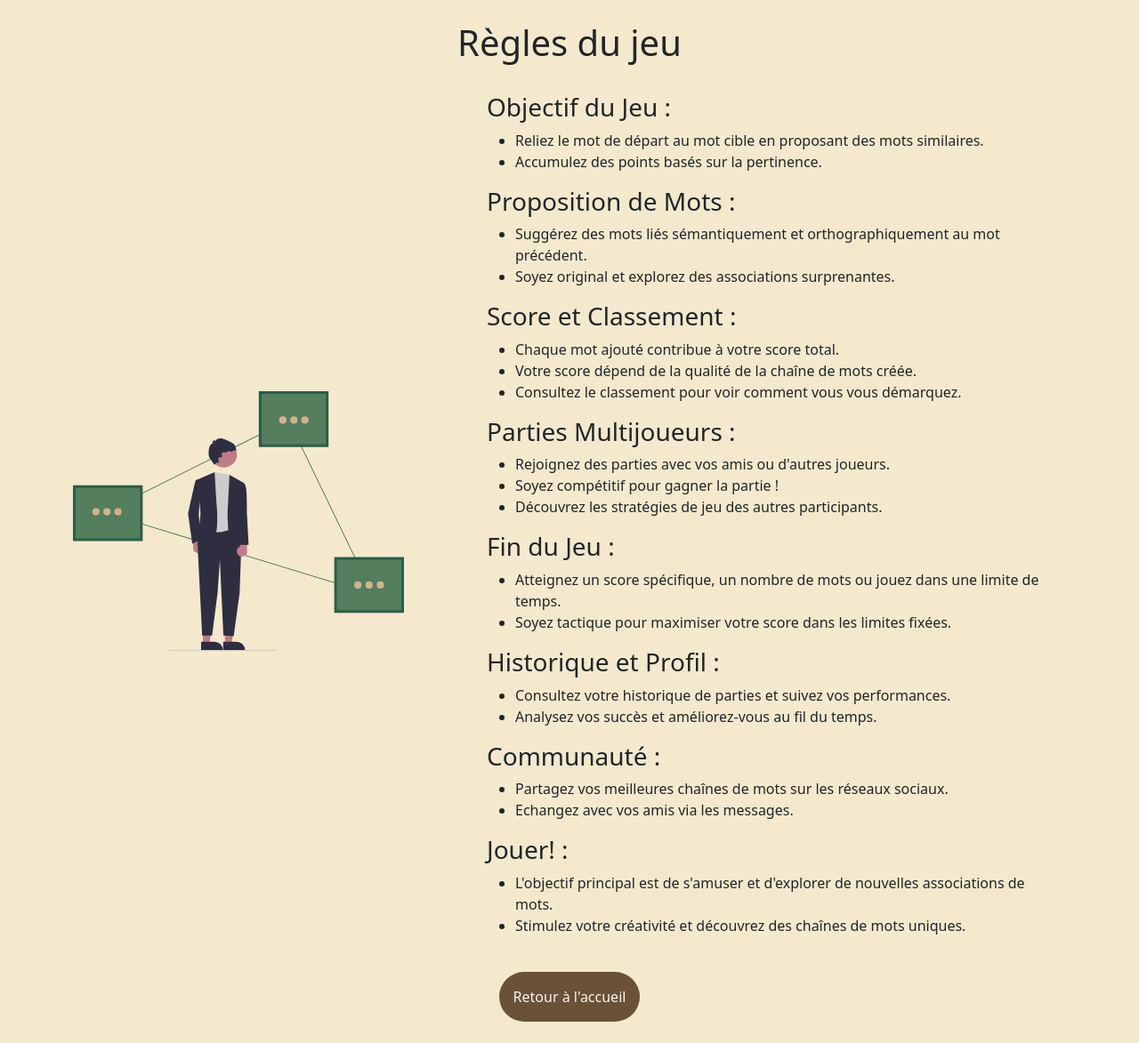
After one commit to FC-Rats/Links-Awordkening, a PHP site: page /rules.php in a window 1280 px wide. The commit adds this page. Shown: the whole page at 89% size. Run offline with PHP 8.4, Linux system fonts and the light colour scheme.

Commit message:
credits, rules and security

```diff
--- a/Includes/mail-password.php
+++ b/Includes/mail-password.php
@@ -11,10 +11,10 @@ if (isset($_POST['email'])) {
     $message = " Cher client,
     <br> Il semble que vous avez oublié votre mot de passe.
     <br> Si ce n'est pas vous à l'origine de cette récupération de compte, ignorez ce mail. \n
-    <br><br> Lien d'activation : " . generateTokenLink($email,$conn) . "
-    <br><br> De la part de : projetgrenadeunesco@gmail.com";
+    <br><br> Lien d'activation : " . generateTokenLink($email) . "
+    <br><br> De la part de : projet.saebut@gmail.com";
 
-    envoi_mail($email,$conn,$objet,$message);
+    envoi_mail($email,$objet,$message);
     header("Location: ../Pages/login.php");
 /*     $stmt = $conn->prepare("SELECT email FROM WLA_USER WHERE email = ?;");
     $stmt->bind_param('s', $email);
--- a/Includes/mail-verify.php
+++ b/Includes/mail-verify.php
@@ -13,10 +13,10 @@ if (isset($_POST['email'])) {
     <br> Bienvenue,
     <br> Attention : vous ne pourrez pas changer votre mot de passe tant que votre compte n'est pas vérifié.
     <br> Afin de finaliser votre inscription veuillez cliquer sur le lien de vérification ci-dessous :
-    <br><br> Lien d'activation : " . generateVerifyLink($email,$conn) . "
-    <br><br> De la part de : projetgrenadeunesco@gmail.com";
+    <br><br> Lien d'activation : " . generateVerifyLink($email) . "
+    <br><br> De la part de : projet.saebut@gmail.com";
 
-    envoi_mail($email,$conn,$objet,$message);
+    envoi_mail($email,$objet,$message);
     header("Location: ../Pages/mail-redirection.php");
     /*     $stmt = $conn->prepare("SELECT email FROM WLA_USER WHERE email = ?;");
     $stmt->bind_param('s', $email);
--- a/Includes/mailer.php
+++ b/Includes/mailer.php
@@ -11,7 +11,7 @@ use PHPMailer\PHPMailer\PHPMailer;
 use PHPMailer\PHPMailer\SMTP;
 use PHPMailer\PHPMailer\Exception;
 
-function envoi_mail($to_email,$conn,$objet,$message)
+function envoi_mail($to_email,$objet,$message)
 {
     $mail = new PHPMailer(true);
 
@@ -52,7 +52,7 @@ function generateUniqueID($length)
     return $randomString;
 }
 
-function generateTokenLink($email, $conn)
+function generateTokenLink($email)
 {
     $token = generateUniqueID(12);
     $link = $config['link_host']."Pages/recuperation-password.php?token=";
@@ -67,7 +67,7 @@ function generateTokenLink($email, $conn)
     return $link;
 }
 
-function generateVerifyLink($idUser, $conn)
+function generateVerifyLink($idUser)
 {
     $token = generateUniqueID(12);
     $link = $config['link_host']."Includes/account-verify.php?token=";
--- a/Pages/creation.php
+++ b/Pages/creation.php
@@ -1,6 +1,7 @@
 <?php if (!isset($_SESSION)) {
     session_start();
-} ?>
+}
+?>
 
 <!DOCTYPE html>
 <html>
--- a/Pages/highcharts.php
+++ b/Pages/highcharts.php
@@ -1,6 +1,9 @@
 <?php if (!isset($_SESSION)) {
     session_start();
-} ?>
+}
+include '../Includes/_utils.php';
+redirectionConnection();
+?>
 
 <!DOCTYPE html>
 <html>
--- a/Pages/logs.php
+++ b/Pages/logs.php
@@ -1,6 +1,9 @@
 <?php if (!isset($_SESSION)) {
     session_start();
-} ?>
+}
+include '../Includes/_utils.php';
+redirectionConnection();
+?>
 
 <!DOCTYPE html>
 <html>
--- /dev/null
+++ b/Pages/rules.php
@@ -0,0 +1,83 @@
+<?php if (!isset($_SESSION)) {
+    session_start();
+} ?>
+
+<!DOCTYPE html>
+<html>
+
+<head>
+    <meta charset='utf-8'>
+    <meta http-equiv='X-UA-Compatible' content='IE=edge'>
+    <title>Règles du jeu</title>
+    <meta name='viewport' content='width=device-width, initial-scale=1'>
+    <?php include '../Includes/importHeader.php'; ?>
+</head>
+
+<body>
+    <div class="container section d-flex flex-column align-items-center justify-content-center text-start">
+        <h1 class="py-4">Règles du jeu</h1>
+        <div class="d-flex flex-row flex-wrap align-items-center justify-content-between">
+            <div class="d-flex align-items-center justify-content-center col-12 col-md-4">
+                <img src="../Assets/img/network-image.svg" alt="Jeu de mots" title="Jeu de mots" class="img-fluid">
+            </div>
+            <div class="d-flex flex-column align-items-start justify-content-center col-12 col-md-7 pt-5 pt-md-0">
+                <h3>Objectif du Jeu :</h3>
+                <ul>
+                    <li>Reliez le mot de départ au mot cible en proposant des mots similaires.</li>
+                    <li>Accumulez des points basés sur la pertinence.</li>
+                </ul>
+
+                <h3>Proposition de Mots :</h3>
+                <ul>
+                    <li>Suggérez des mots liés sémantiquement et orthographiquement au mot précédent.</li>
+                    <li>Soyez original et explorez des associations surprenantes.</li>
+                </ul>
+
+                <h3>Score et Classement :</h3>
+                <ul>
+                    <li>Chaque mot ajouté contribue à votre score total.</li>
+                    <li>Votre score dépend de la qualité de la chaîne de mots créée.</li>
+                    <li>Consultez le classement pour voir comment vous vous démarquez.</li>
+                </ul>
+
+                <h3>Parties Multijoueurs :</h3>
+                <ul>
+                    <li>Rejoignez des parties avec vos amis ou d'autres joueurs.</li>
+                    <li>Soyez compétitif pour gagner la partie !</li>
+                    <li>Découvrez les stratégies de jeu des autres participants.</li>
+                </ul>
+
+                <h3>Fin du Jeu :</h3>
+                <ul>
+                    <li>Atteignez un score spécifique, un nombre de mots ou jouez dans une limite de temps.</li>
+                    <li>Soyez tactique pour maximiser votre score dans les limites fixées.</li>
+                </ul>
+
+                <h3>Historique et Profil :</h3>
+                <ul>
+                    <li>Consultez votre historique de parties et suivez vos performances.</li>
+                    <li>Analysez vos succès et améliorez-vous au fil du temps.</li>
+                </ul>
+
+                <h3>Communauté :</h3>
+                <ul>
+                    <li>Partagez vos meilleures chaînes de mots sur les réseaux sociaux.</li>
+                    <li>Echangez avec vos amis via les messages.</li>
+                </ul>
+
+                <h3>Jouer! :</h3>
+                <ul>
+                    <li>L'objectif principal est de s'amuser et d'explorer de nouvelles associations de mots.</li>
+                    <li>Stimulez votre créativité et découvrez des chaînes de mots uniques.</li>
+                </ul>
+            </div>
+        </div>
+        <div class="py-4">
+            <a href="index.php" class="my-5"><button class="bg-coffee text-light p-3 rounded-5 border-0">Retour à l'accueil</button></a>
+        </div>
+    </div>
+
+    <?php include '../Includes/importFooter.php'; ?>
+</body>
+
+</html>
--- a/Pages/stats.php
+++ b/Pages/stats.php
@@ -2,6 +2,8 @@
 if (!isset($_SESSION)) {
     session_start();
 }
+include '../Includes/_utils.php';
+redirectionConnection();
 include("../Includes/getStats.php");
 ?>
 
```
Also changed, not shown: Includes/_utils.php (+5 -2 lines), Pages/credits.php (+23 -5 lines).
